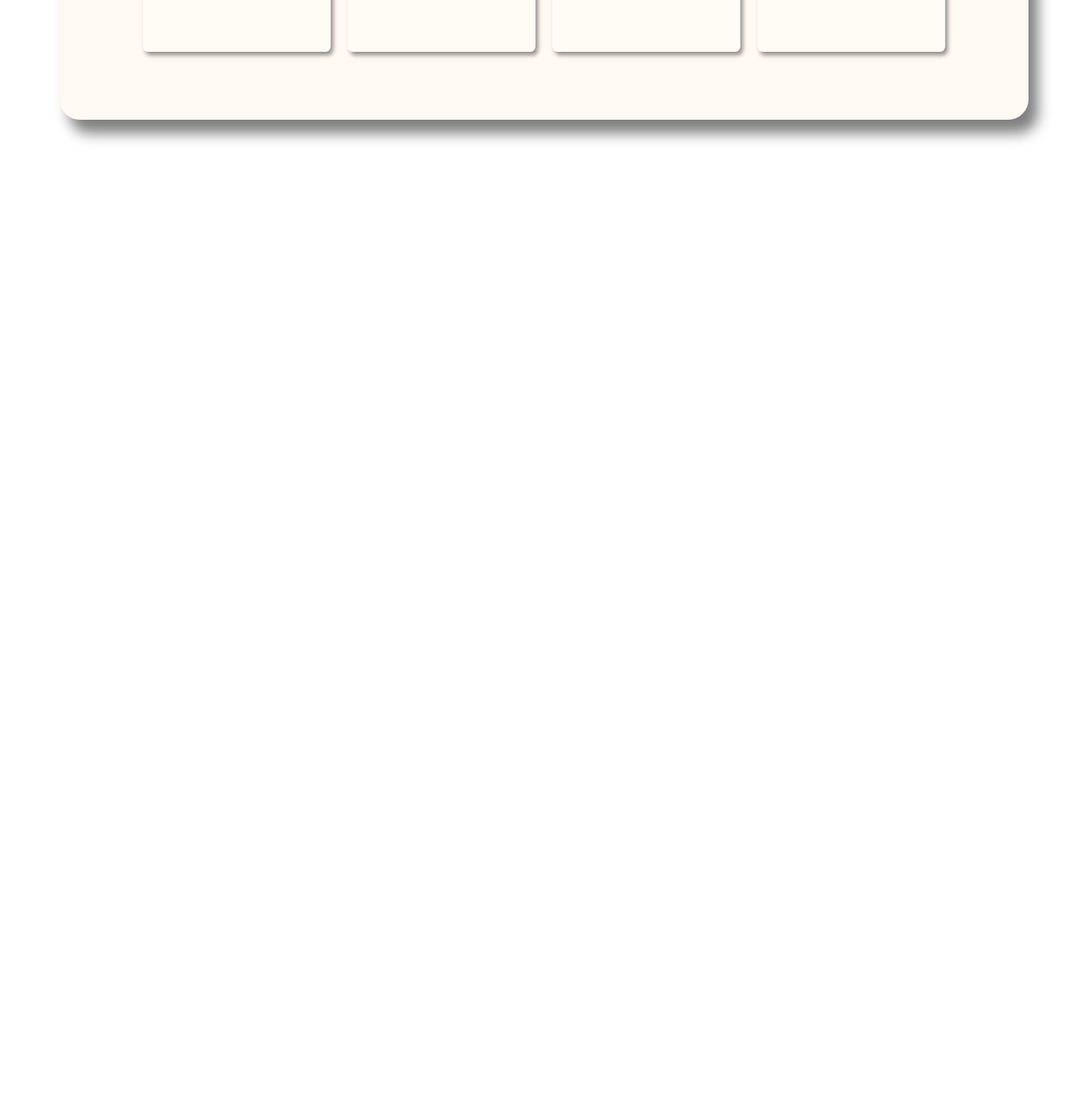
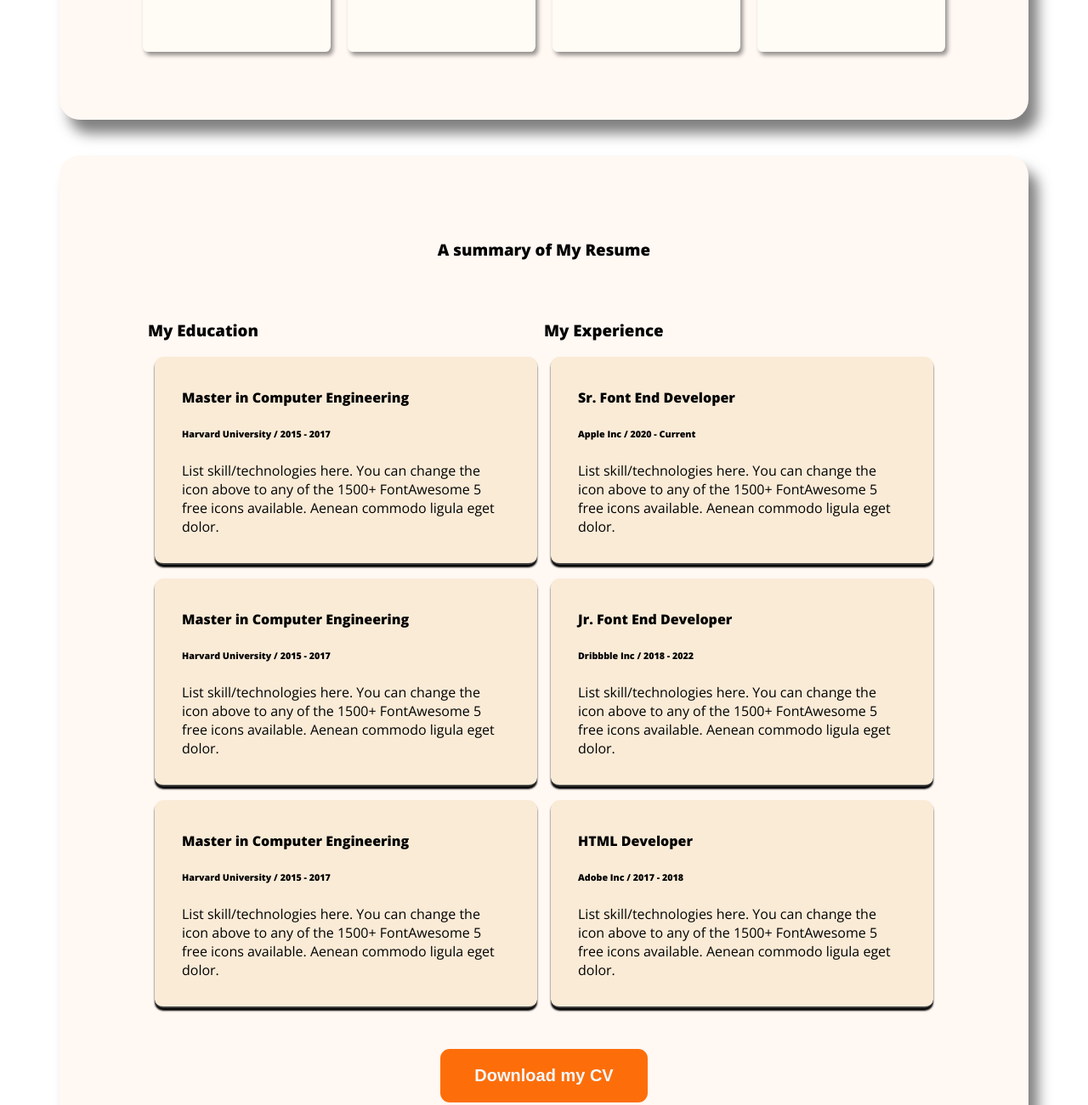
Before and after one commit to MaheAlif/WebPractice2, a plain HTML site: page portfolio.html in a window 1280 px wide. Shown: the part 2193-3494 px from the top of the page at 85% size. Before the commit the page ends 2434 px from the top, so only its background shows below. Drawn offline with nearby package versions, Linux system fonts and the light colour scheme.

Commit message:
Added myDetails section!

```diff
--- a/Style/main.css
+++ b/Style/main.css
@@ -50,3 +50,38 @@ main {
     border-radius: .4rem;
     box-shadow: 3px 4px 5px rgba(43, 40, 40, 0.498);
 }
+.details {
+    display: block;
+    margin-top: 2.6rem;
+    background-color: #FFF8F3;
+    border-radius: 1.5rem;
+    padding: 5rem 5.5rem;
+    box-shadow: .7rem 1rem 1rem rgba(0, 0, 0, 0.5);
+    text-align: center;
+}
+.myDetails {
+    display: flex;
+    padding: 2rem 1rem;
+}
+.educationDetails , .jobDeatils {
+    text-align: left;
+}
+.edu , .job {
+    border-bottom: 2px solid rgb(63, 63, 63);
+    border-radius: 10px;
+    padding: 1rem 2rem;
+    box-shadow: 0px 3px 2px black;
+    background-color: antiquewhite;
+    margin: 1rem .5rem;
+}
+/* .jobDeatils {
+    text-align: left;
+} */
+/* .job {
+    border-bottom: 2px solid rgb(63, 63, 63);
+    border-radius: 10px;
+    padding: 1rem 2rem;
+    box-shadow: 0px 3px 2px black;
+    background-color: antiquewhite;
+    margin: 1rem .5rem;
+} */
--- a/portfolio.html
+++ b/portfolio.html
@@ -89,6 +89,55 @@
                 </div>
             </div>
         </section>
+        <!-- Resume and Details -->
+        <section class="details">
+            <h3>A summary of My Resume</h3>
+            <div class="myDetails">
+                <div class="educationDetails">
+                    <h3>My Education</h3>
+                    <div class="edu">
+                        <h4>Master in Computer Engineering</h4>
+                        <h6>Harvard University / 2015 - 2017</h6>
+                        <p>List skill/technologies here. You can change the icon above
+                            to any of the 1500+ FontAwesome 5 free icons available. Aenean commodo ligula eget dolor.</p>
+                    </div>
+                    <div class="edu">
+                        <h4>Master in Computer Engineering</h4>
+                        <h6>Harvard University / 2015 - 2017</h6>
+                        <p>List skill/technologies here. You can change the icon above
+                            to any of the 1500+ FontAwesome 5 free icons available. Aenean commodo ligula eget dolor.</p>
+                    </div>
+                    <div class="edu">
+                        <h4>Master in Computer Engineering</h4>
+                        <h6>Harvard University / 2015 - 2017</h6>
+                        <p>List skill/technologies here. You can change the icon above
+                            to any of the 1500+ FontAwesome 5 free icons available. Aenean commodo ligula eget dolor.</p>
+                    </div>
+                </div>
+                <div class="jobDeatils">
+                    <h3>My Experience</h3>
+                    <div class="job">
+                        <h4>Sr. Font End Developer</h4>
+                        <h6>Apple Inc / 2020 - Current</h6>
+                        <p>List skill/technologies here. You can change the icon above
+                            to any of the 1500+ FontAwesome 5 free icons available. Aenean commodo ligula eget dolor.</p>
+                    </div>
+                    <div class="job">
+                        <h4>Jr. Font End Developer</h4>
+                        <h6>Dribbble Inc / 2018 - 2022</h6>
+                        <p>List skill/technologies here. You can change the icon above
+                            to any of the 1500+ FontAwesome 5 free icons available. Aenean commodo ligula eget dolor.</p>
+                    </div>
+                    <div class="job">
+                        <h4>HTML Developer</h4>
+                        <h6>Adobe Inc / 2017 - 2018</h6>
+                        <p>List skill/technologies here. You can change the icon above
+                            to any of the 1500+ FontAwesome 5 free icons available. Aenean commodo ligula eget dolor.</p>
+                    </div>
+                </div>
+            </div>
+            <button class="btnPrimary">Download my CV</button>
+        </section>
     </main>
     <footer></footer>
   </body>
```
